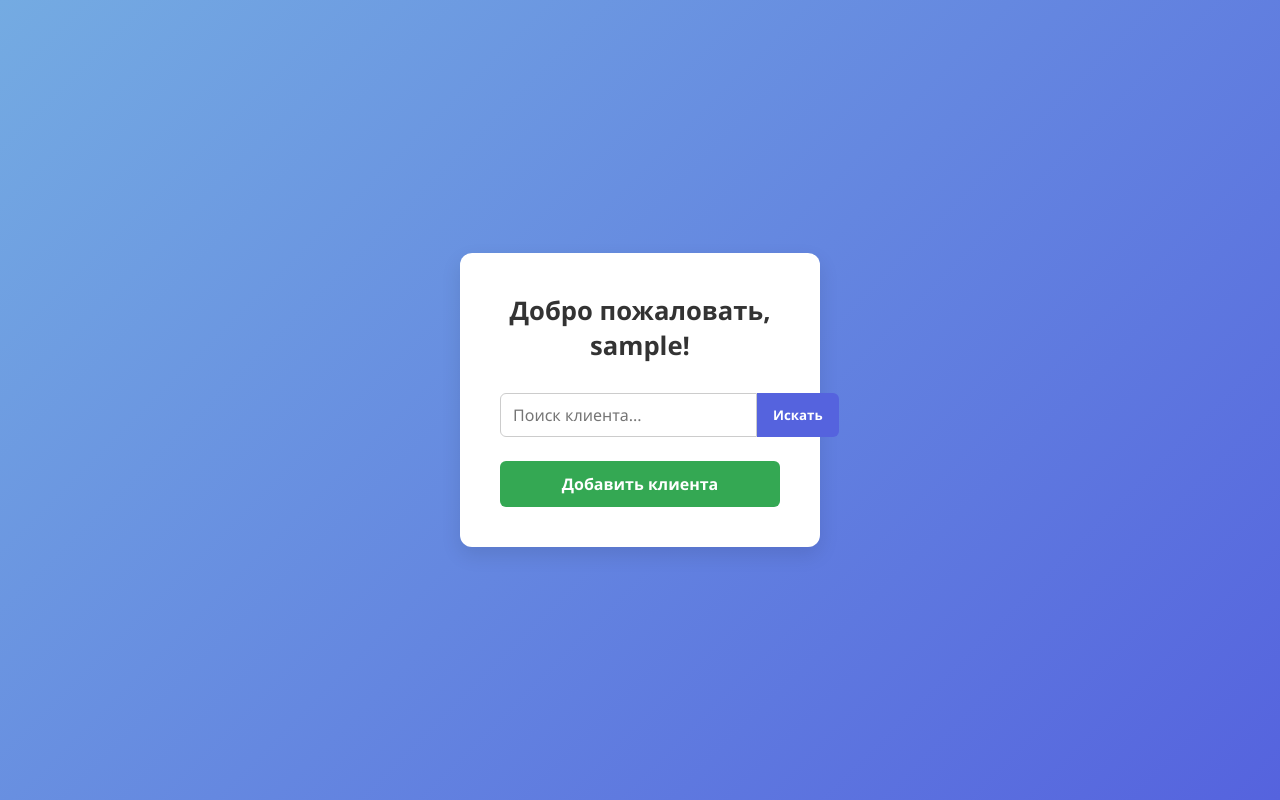
After one commit to nazi2123/Coffee, a Django app: page /account/ in a window 1280 px wide. The commit adds this page. Run offline with Django 5.2, Linux system fonts and the light colour scheme; the visitor is signed in with stand-in values (Sample User, id 1); parts of the project's set-up code (start-up, migrations or seed data) failed here and were passed over.

Commit message:
add personal_account

```diff
--- a/Coffee/settings.py
+++ b/Coffee/settings.py
@@ -126,3 +126,4 @@ STATICFILES_DIRS = [
 # https://docs.djangoproject.com/en/5.2/ref/settings/#default-auto-field
 
 DEFAULT_AUTO_FIELD = 'django.db.models.BigAutoField'
+AUTH_USER_MODEL='bonus.Employee'
--- a/bonus/admin.py
+++ b/bonus/admin.py
@@ -20,8 +20,8 @@ class CardAdmin(admin.ModelAdmin):
 
 @admin.register(Employee)
 class EmployeeAdmin(admin.ModelAdmin):
-    list_display = ('id', 'name')
-    search_fields = ('name',)
+    list_display = ('id', 'username')
+    search_fields = ('username',)
 
 
 @admin.register(Transaction)
--- a/bonus/models.py
+++ b/bonus/models.py
@@ -1,3 +1,5 @@
+from django.contrib.auth.hashers import make_password
+from django.contrib.auth.models import AbstractUser
 from django.db import models
 
 # Create your models here.
@@ -24,14 +26,18 @@ class Card(models.Model):
     def __str__(self):
         return f'Card {self.id} – User {self.user.name}'
 
-class Employee(models.Model):
-    name = models.CharField(max_length=100)
-    password = models.CharField(max_length=100)
+class Employee(AbstractUser):
     class Meta:
         verbose_name = "Сотрудник"
         verbose_name_plural = "Сотрудники"
+
+    def save(self, *args, **kwargs):
+        # если пароль ещё не захэширован (не начинается с 'pbkdf2_…')
+        if not self.password.startswith('pbkdf2_'):
+            self.password = make_password(self.password)
+        super().save(*args, **kwargs)
     def __str__(self):
-        return self.name
+        return self.username
 class  Transaction(models.Model):
     TYPE_CHOICES=  [
         ('deposit',"зачисление"),
--- /dev/null
+++ b/bonus/static/bonus/css/personal_account.css
@@ -0,0 +1,90 @@
+* {
+    box-sizing: border-box;
+    margin: 0;
+    padding: 0;
+    font-family: 'Segoe UI', Tahoma, Geneva, Verdana, sans-serif;
+}
+
+.dashboard-wrapper {
+    display: flex;
+    justify-content: center;
+    align-items: center;
+    height: 100vh;
+    background: linear-gradient(135deg, #74ABE2 0%, #5563DE 100%);
+}
+
+.dashboard-container {
+    background: #ffffff;
+    padding: 40px;
+    border-radius: 12px;
+    box-shadow: 0 8px 20px rgba(0, 0, 0, 0.1);
+    width: 360px;
+    text-align: center;
+}
+
+.dashboard-container h1 {
+    margin-bottom: 30px;
+    font-size: 1.6rem;
+    color: #333;
+}
+
+.search-block {
+    display: flex;
+    margin-bottom: 24px;
+}
+
+.search-block input {
+    flex: 1;
+    padding: 10px 12px;
+    border: 1px solid #ccc;
+    border-radius: 6px 0 0 6px;
+    font-size: 1rem;
+    transition: border-color 0.2s;
+}
+
+.search-block input:focus {
+    border-color: #5563DE;
+    outline: none;
+    box-shadow: 0 0 0 2px rgba(85, 99, 222, 0.2);
+}
+
+.search-block button {
+    padding: 10px 16px;
+    border: none;
+    border-radius: 0 6px 6px 0;
+    background-color: #5563DE;
+    color: #fff;
+    font-weight: 600;
+    cursor: pointer;
+    transition: background-color 0.2s, transform 0.1s;
+}
+
+.search-block button:hover {
+    background-color: #4350b1;
+}
+
+.search-block button:active {
+    transform: scale(0.98);
+}
+
+.add-client-btn {
+    display: block;
+    width: 100%;
+    padding: 12px;
+    background-color: #34A853;
+    color: #fff;
+    font-size: 1rem;
+    font-weight: 600;
+    border: none;
+    border-radius: 6px;
+    cursor: pointer;
+    transition: background-color 0.2s, transform 0.1s;
+}
+
+.add-client-btn:hover {
+    background-color: #2c8c45;
+}
+
+.add-client-btn:active {
+    transform: scale(0.98);
+}
--- a/bonus/templates/bonus/login.html
+++ b/bonus/templates/bonus/login.html
@@ -15,7 +15,7 @@
             <label for="username">Выберите логин</label>
             <select id="username" name="username" required>
                 {% for id, name in users %}
-                    <option value="{{id}}">{{name}}</option>
+                    <option value="{{name}}">{{name}}</option>
                 {% endfor %}
             </select>
             <label for="password">Введите пароль</label>
--- /dev/null
+++ b/bonus/templates/bonus/personal_account.html
@@ -0,0 +1,33 @@
+<!DOCTYPE html>
+<html lang="ru">
+<head>
+    <meta charset="UTF-8">
+    <title>Личный кабинет</title>
+    {% load static %}
+    <link rel="stylesheet" href="{% static 'bonus/css/personal_account.css' %}">
+</head>
+<body>
+<div class="dashboard-wrapper">
+    <div class="dashboard-container">
+        <h1>Добро пожаловать, {{ user_name }}!</h1>
+
+        <!-- Форма поиска -->
+        <form method="post" action="">
+            {% csrf_token %}
+            <div class="search-block">
+                <input
+                    type="text"
+                    id="search"
+                    name="search"
+                    placeholder="Поиск клиента..."
+                >
+                <button type="submit" id="search-btn">Искать</button>
+            </div>
+        </form>
+
+        <!-- Кнопка добавления клиента -->
+        <button class="add-client-btn">Добавить клиента</button>
+    </div>
+</div>
+</body>
+</html>
--- a/bonus/urls.py
+++ b/bonus/urls.py
@@ -1,8 +1,9 @@
 from django.contrib import admin
 from django.urls import path
 
-from bonus.views import login_view
+from bonus.views import login_view, personal_account
 
 urlpatterns = [
     path('login/', login_view, name="login"),
+    path("account/",personal_account, name="personal_account")
 ]
--- a/bonus/views.py
+++ b/bonus/views.py
@@ -1,11 +1,35 @@
 
-from django.shortcuts import render
+from django.shortcuts import render, redirect
+from django.contrib.auth import authenticate, login
+from django.contrib.auth.decorators import login_required
 
 from bonus.models import Employee
 
 
-def login_view (request):
-    users=Employee.objects.values_list("id", "name")
-    return render(request, 'bonus/login.html', {"users":users})
+def login_view(request):
+    if request.method == 'POST':
+        print(request.POST['username'], request.POST['password'])
+        user = authenticate(
+            request,
+            username=request.POST['username'],
+            password=request.POST['password']
+        )
+        print(user)
+        if user is not None:
+            login(request, user)
+            return redirect('personal_account')
+        else:
+            #
+            return render(request, 'bonus/login.html', {'login_error': True, 'users': Employee.objects.values_list("id", "username")})
+    return render(request, 'bonus/login.html', {'users': Employee.objects.values_list("id", "username")})
 
-# Create your views here.
+@login_required
+def personal_account(request):
+    try:
+        user_name = request.user.name
+    except AttributeError:
+        user_name = request.user.username
+
+    return render(request, 'bonus/personal_account.html', {
+        'user_name': user_name
+    })
```
